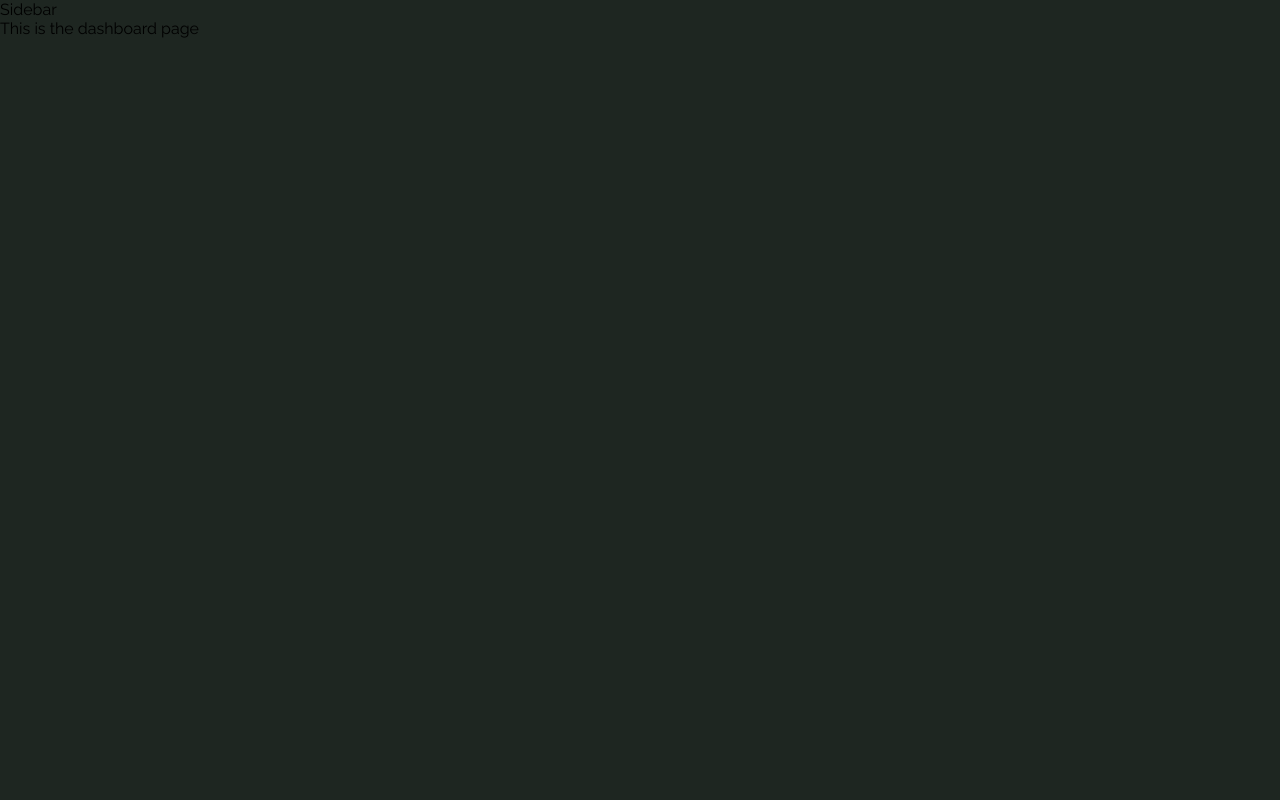
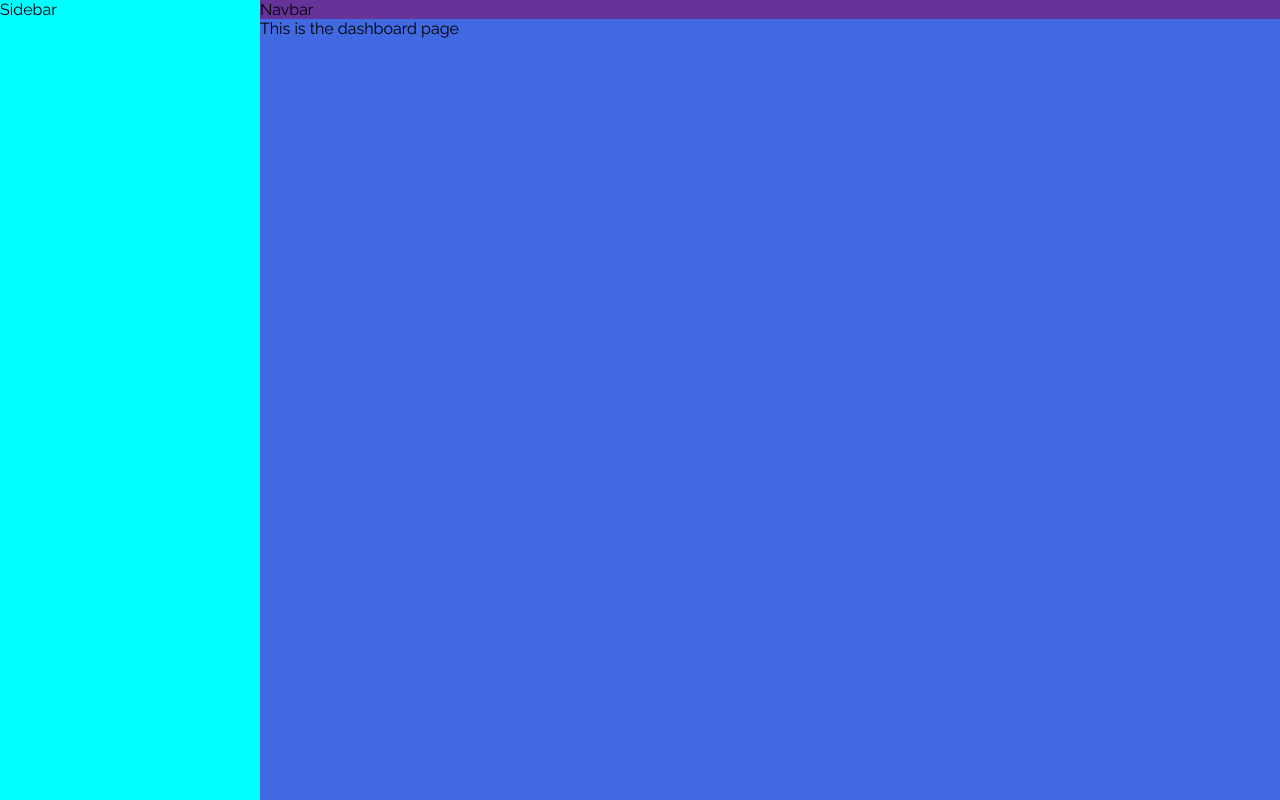
Before and after one commit to hemanththyagaraj/pinewood-inn, a React (Vite) app: page /dashboard in a window 1280 px wide. Built offline with nearby package versions, Linux system fonts and the light colour scheme.

Commit message:
feat: Setup the main layout of the dashboard

```diff
--- a/src/components/navbar/navbar.tsx
+++ b/src/components/navbar/navbar.tsx
@@ -1,5 +1,11 @@
+import styled from 'styled-components';
+
+const StyledNavbar = styled.header`
+  background-color: rebeccapurple;
+`;
+
 const Navbar = () => {
-  return <div>Navbar</div>;
+  return <StyledNavbar>Navbar</StyledNavbar>;
 };
 
 export default Navbar;
--- a/src/components/sidebar/sidebar.tsx
+++ b/src/components/sidebar/sidebar.tsx
@@ -1,7 +1,8 @@
 import styled from 'styled-components';
 
 const StyledSidebar = styled.aside`
-  width: 30vw;
+  background-color: aqua;
+  grid-row: 1/-1;
 `;
 
 const Sidebar = () => {
--- a/src/layouts/index.tsx
+++ b/src/layouts/index.tsx
@@ -1,12 +1,28 @@
+import Navbar from 'components/navbar/navbar';
 import Sidebar from 'components/sidebar/sidebar';
 import { Outlet } from 'react-router-dom';
+import styled from 'styled-components';
+
+const StyledMainLayout = styled.div`
+  display: grid;
+  height: 100vh;
+  grid-template-columns: 26rem 1fr;
+  grid-template-rows: auto 1fr;
+`;
+
+const StyledMain = styled.main`
+  background-color: royalblue;
+`;
 
 const MainLayout = () => {
   return (
-    <div>
+    <StyledMainLayout>
       <Sidebar />
-      <Outlet />
-    </div>
+      <Navbar />
+      <StyledMain>
+        <Outlet />
+      </StyledMain>
+    </StyledMainLayout>
   );
 };
 
```
